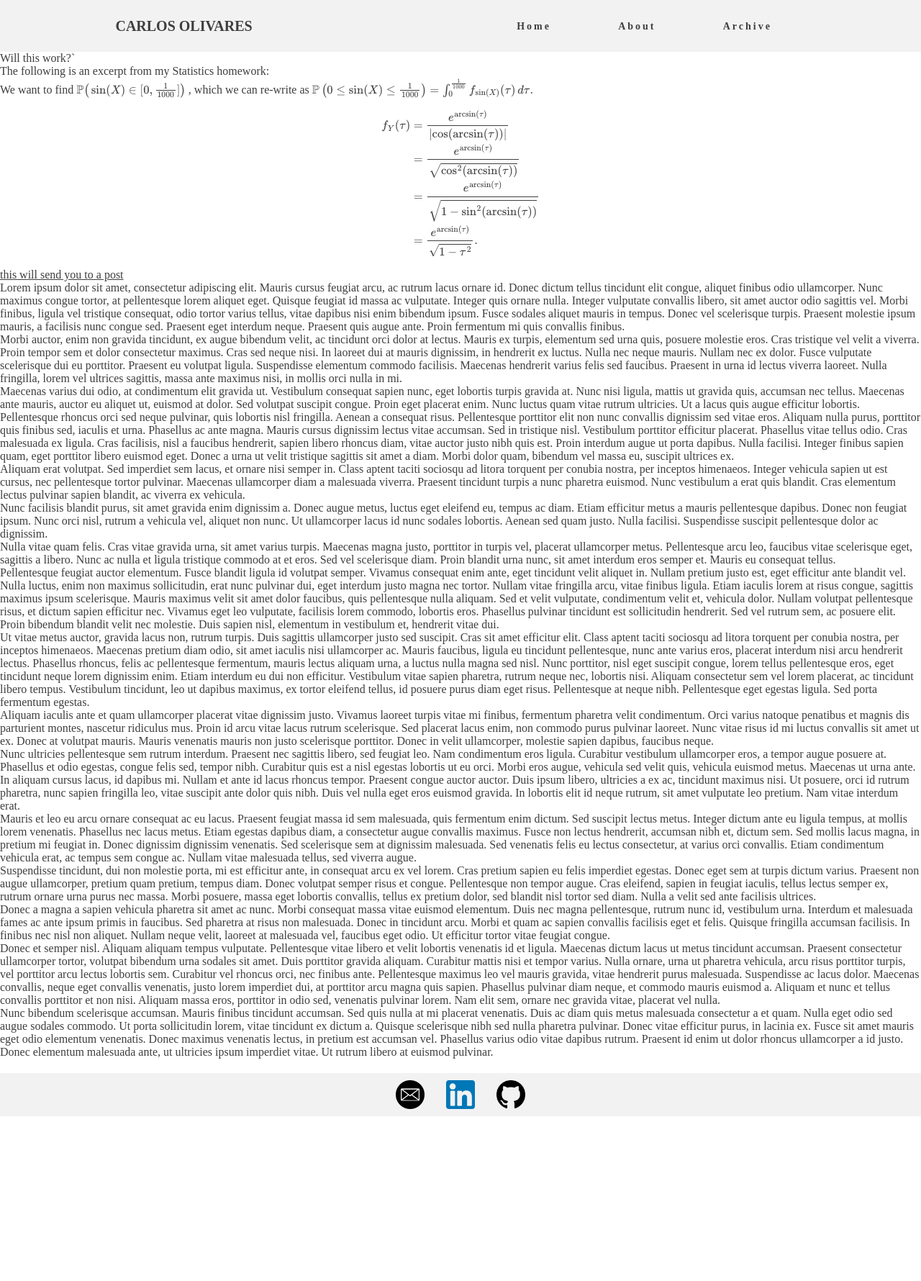
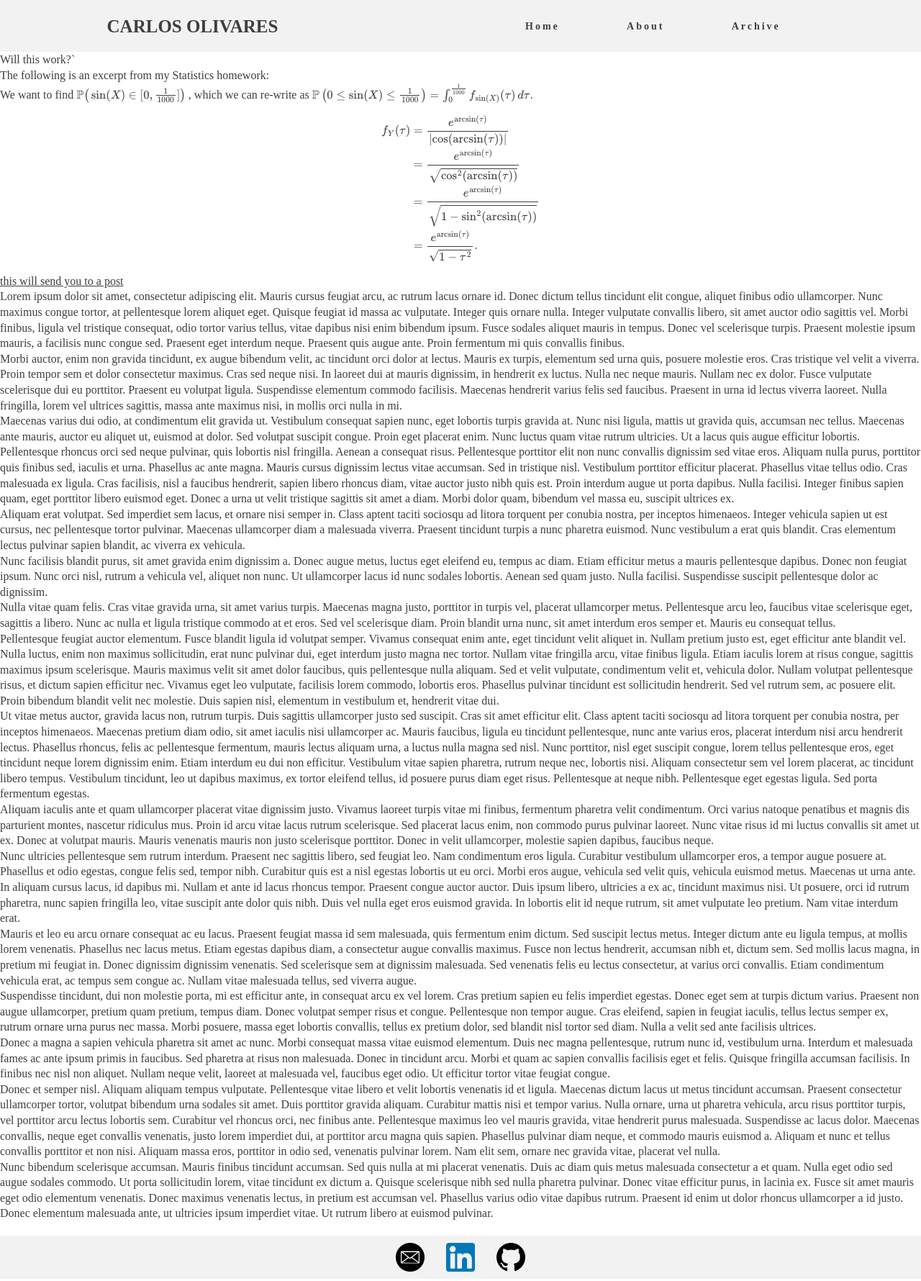
Before and after one commit to cao826/website, a Jekyll site: the page built from index.markdown, in a window 1280 px wide. Shown: the whole page at 72% size. Built offline with Jekyll 4.4.1, drawn with Linux system fonts in a browser that asks for light colours; before the commit the page ends 1555 px from its top, so only the background shows below that.

Commit message:
Changed line height for all non-heading text, major 3rd scaling
The line height is 1.35x the font size.
Standard font size is 16 px with major 3rd scaling all the way from h1
to h5.
H1 may be too big to be useable as a title?
Also, I need to figure out how to make the content, responsive,
especially the nav bar spreading.

```diff
--- a/assets/css/navbar.css
+++ b/assets/css/navbar.css
@@ -5,12 +5,42 @@
     color: #3E3E3E;
 }
 
+h1{
+    font-size: 48.83px;
+    line-height: 1;
+}
+
+h2{
+    font-size: 39.06px;
+    line-height: 1;
+}
+
+h3{
+    font-size: 31.25px;
+    line-height: 1;
+}
+
+h4{
+    font-size: 25px;
+    line-height: 1;
+}
+
+h5{
+    font-size: 20px;
+    line-height: 1;
+}
+
 .content{
     min-height: calc(100vh - 80px)
 }
 
+.content p{
+    line-height: 1.35;
+}
+
 nav{
     display:  flex;
+    line-height: 1;
     justify-content: space-around;
     align-items: center;
     min-height: 8vh;
@@ -119,6 +149,7 @@
 
  footer{
     background-color: #F2F2F2;
+    line-height: 1;
     text-align:center;
     height: 60px;
     margin-top: 20px;
```
